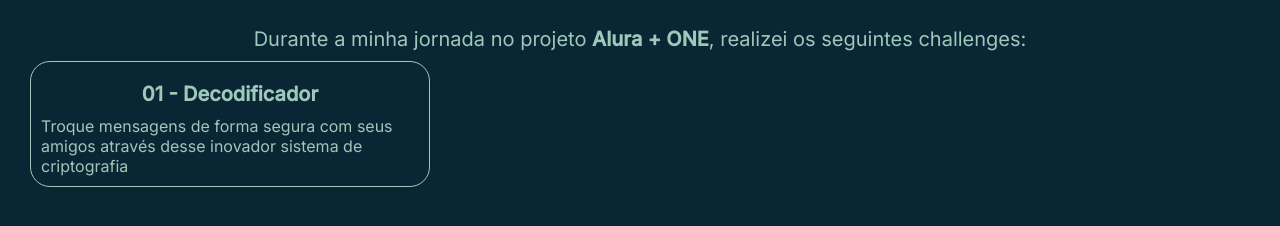
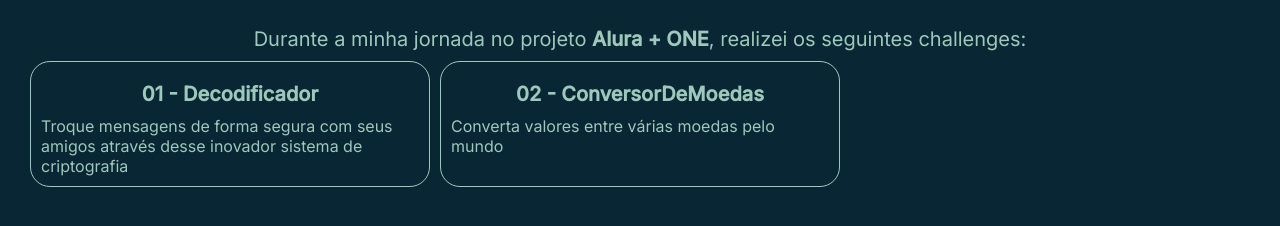
Before and after one commit to Braayy/Alura-ONE-Challenges, a plain HTML site: page index.html in a window 1280 px wide. Shown: the part 160-386 px from the top of the page. Drawn offline with nearby package versions, Linux system fonts and the light colour scheme.

Commit message:
Added ConversorDeMoedas project

```diff
--- a/index.html
+++ b/index.html
@@ -86,6 +86,10 @@
                 <p class="title">01 - Decodificador</p>
                 <p class="description">Troque mensagens de forma segura com seus amigos através desse inovador sistema de criptografia</p>
             </a>
+            <a href="https://github.com/Braayy/Alura-ONE-Challenges/tree/main/02-ConversorDeMoedas">
+                <p class="title">02 - ConversorDeMoedas</p>
+                <p class="description">Converta valores entre várias moedas pelo mundo</p>
+            </a>
         </div>
     </div>
 
```
